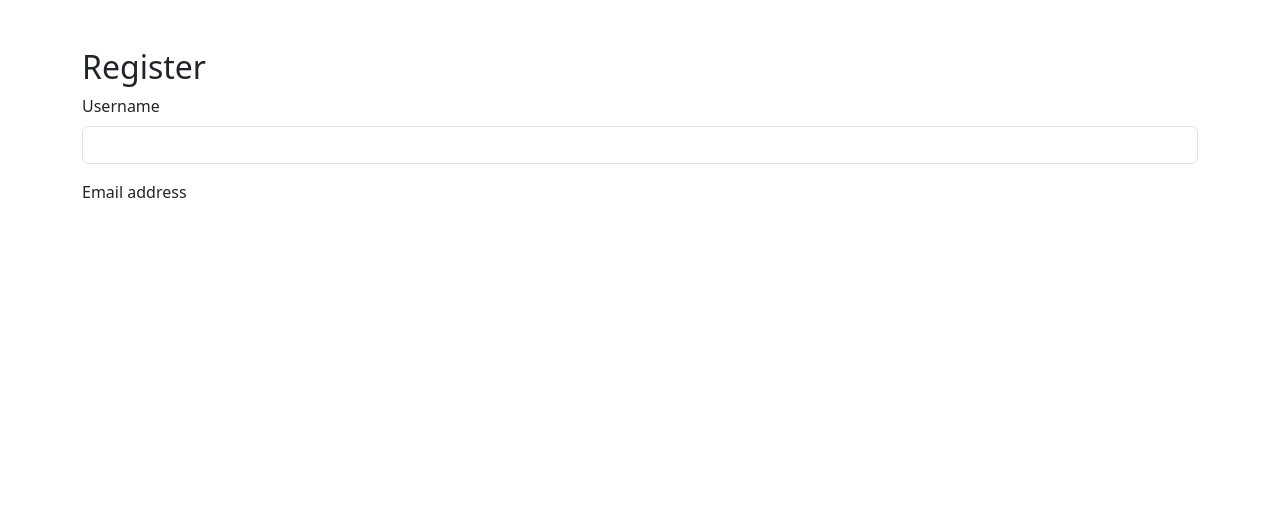
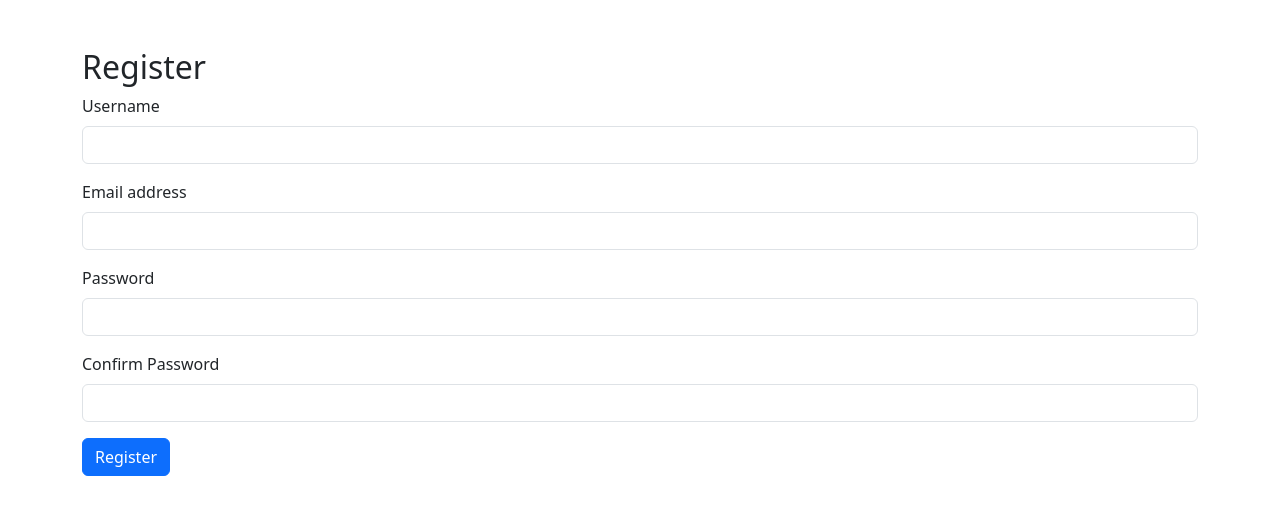
Before and after one commit to billyjo287/oop, a PHP site: page /public/register.php in a window 1280 px wide. Shown: the top 515 px of the page. Run offline with PHP 8.4, Linux system fonts and the light colour scheme; data that the repository does not hold is empty.

Commit message:
Updating my register form by adding some fields like the "confirm password" field

```diff
--- a/public/register.php
+++ b/public/register.php
@@ -5,15 +5,47 @@
     <meta charset="UTF-8">
     <title>Register</title>
     <link href="https://cdn.jsdelivr.net/npm/bootstrap@5.3.0/dist/css/bootstrap.min.css" rel="stylesheet">
+    <script>
+        function validatePasswords() {
+            const password = document.getElementById('password').value;
+            const confirmPassword = document.getElementById('confirm_password').value;
+
+            if (password !== confirmPassword) {
+                document.getElementById('password_error').innerText = "Passwords do not match!";
+                return false;
+            }
+            return true;
+        }
+    </script>
 </head>
 <body>
 <div class="container mt-5">
     <h2>Register</h2>
-    <form method="POST" action="register.php">
+
+    <?php if ($error_message): ?>
+        <div class="alert alert-danger"><?php echo $error_message; ?></div>
+    <?php endif; ?>
+
+    <form method="POST" action="register.php" onsubmit="return validatePasswords();">
         <div class="mb-3">
             <label for="username" class="form-label">Username</label>
             <input type="text" class="form-control" id="username" name="username" required>
         </div>
         <div class="mb-3">
             <label for="email" class="form-label">Email address</label>
-            <input type="email" class="form-control"
+            <input type="email" class="form-control" id="email" name="email" required>
+        </div>
+        <div class="mb-3">
+            <label for="password" class="form-label">Password</label>
+            <input type="password" class="form-control" id="password" name="password" required>
+        </div>
+        <div class="mb-3">
+            <label for="confirm_password" class="form-label">Confirm Password</label>
+            <input type="password" class="form-control" id="confirm_password" name="confirm_password" required>
+            <span id="password_error" class="text-danger"></span>
+        </div>
+        <button type="submit" class="btn btn-primary">Register</button>
+    </form>
+</div>
+</body>
+</html>
```
